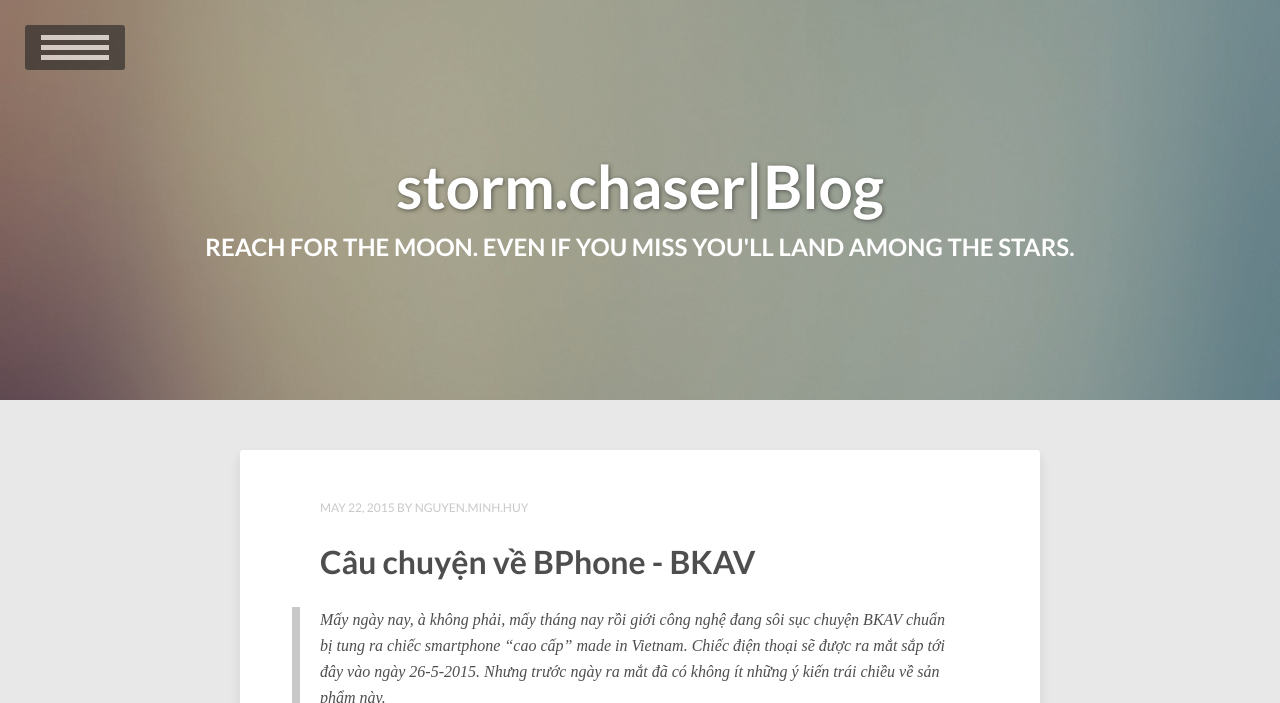
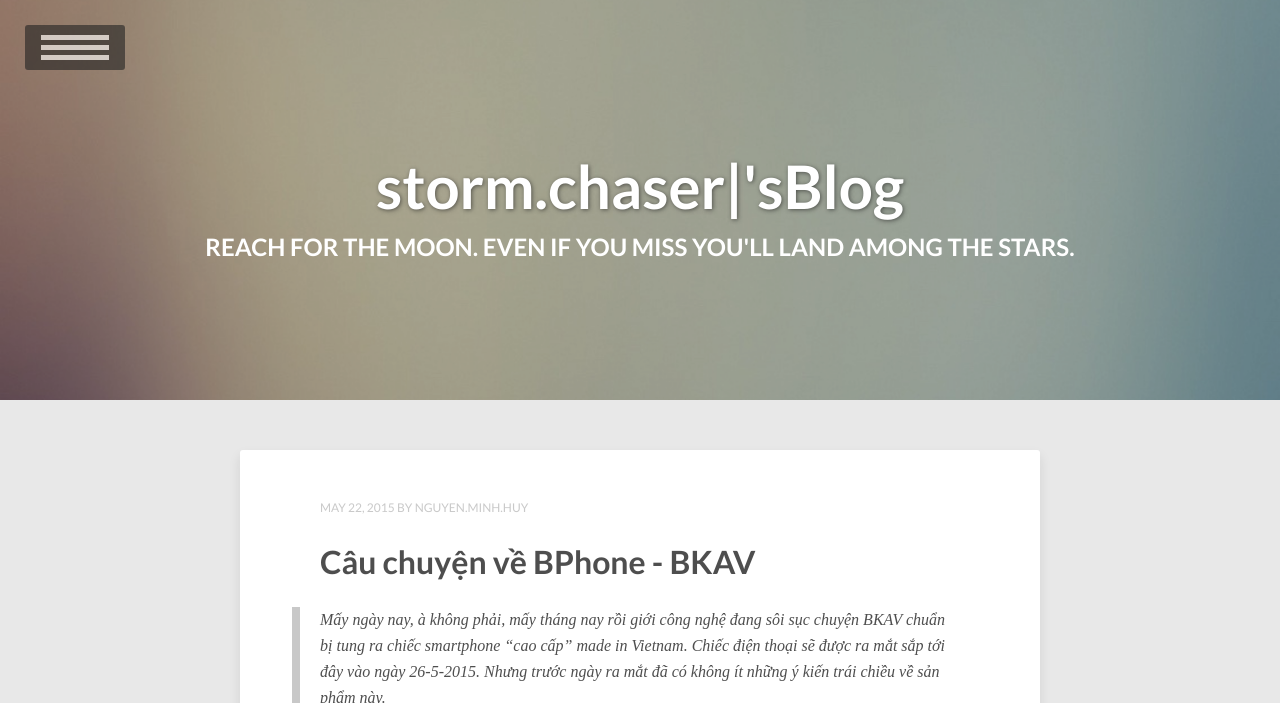
Before and after one commit to vareisen/vareisen.github.io, a Jekyll site: the page built from index.html, in a window 1280 px wide and 900 px high, cut to the strip 0-703 px from the top of the window. Built offline with Jekyll 4.4.1, drawn with Linux system fonts in a browser that asks for light colours; the list of posts is cut into pages by our own code.

Commit message:
Update _config.yml

```diff
--- a/_config.yml
+++ b/_config.yml
@@ -1,4 +1,4 @@
-title:            storm.chaser|Blog
+title:            storm.chaser|'sBlog
 description:      hello
 disqus_shortname:
 reading_time:     false
```
